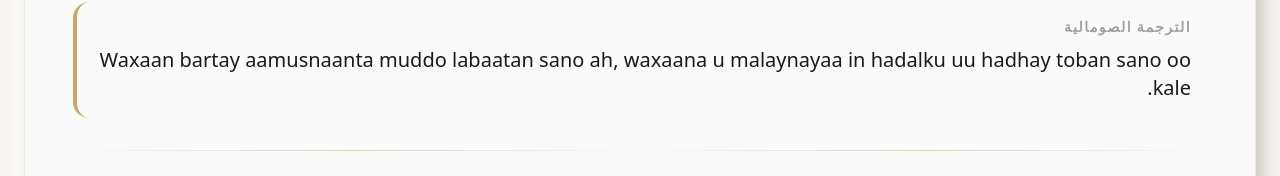
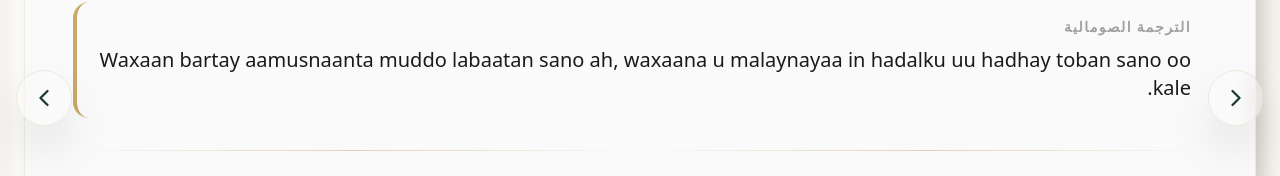
Before and after one commit to ibrahimcowke/AQWAAL-SALAF, a React (Vite) app: page /aqwaal/aqw-015 in a window 1280 px wide. Shown: the part 302-478 px from the top of the page. Built offline with nearby package versions, Linux system fonts and the light colour scheme; no server answers; the database is empty; a web font is replaced by a local one.

Commit message:
feat: enhance sayings navigation with floating arrows and home page cycling

```diff
--- a/src/pages/AqwalDetail.tsx
+++ b/src/pages/AqwalDetail.tsx
@@ -296,7 +296,7 @@ export default function AqwalDetail() {
         ))}
       </div>
 
-      {/* Navigation Buttons */}
+      {/* Navigation Buttons (Bottom) */}
       <div className={`flex items-center gap-4 mt-8 ${isArabic ? '' : 'flex-row-reverse'}`} style={{ direction: isArabic ? 'rtl' : 'ltr' }}>
         {prevId && (
           <button
@@ -325,6 +325,29 @@ export default function AqwalDetail() {
             <div className="w-10 h-10 rounded-xl bg-[var(--color-bg-alt)] flex items-center justify-center text-[var(--color-text-muted)] group-hover:text-[var(--color-primary)] transition-colors">
               <ChevronRight size={20} className={isArabic ? 'rotate-180' : ''} />
             </div>
+          </button>
+        )}
+      </div>
+
+      {/* Floating Navigation Arrows (Desktop/Tablet) */}
+      <div className="fixed inset-y-0 left-4 right-4 pointer-events-none hidden md:flex items-center justify-between z-40">
+        {prevId && (
+          <button
+            onClick={() => navigate(`/aqwaal/${prevId}`)}
+            className="pointer-events-auto w-14 h-14 rounded-full bg-[var(--color-card)]/80 backdrop-blur-md border border-[var(--color-card-border)] shadow-2xl flex items-center justify-center text-[var(--color-primary)] hover:scale-110 active:scale-95 transition-all group"
+            title={t('previous_qawl')}
+          >
+            <ChevronRight size={28} className={isArabic ? '' : 'rotate-180'} />
+          </button>
+        )}
+        <div /> {/* Spacer */}
+        {nextId && (
+          <button
+            onClick={() => navigate(`/aqwaal/${nextId}`)}
+            className="pointer-events-auto w-14 h-14 rounded-full bg-[var(--color-card)]/80 backdrop-blur-md border border-[var(--color-card-border)] shadow-2xl flex items-center justify-center text-[var(--color-primary)] hover:scale-110 active:scale-95 transition-all group"
+            title={t('next_qawl')}
+          >
+            <ChevronRight size={28} className={isArabic ? 'rotate-180' : ''} />
           </button>
         )}
       </div>
--- a/src/pages/Home.tsx
+++ b/src/pages/Home.tsx
@@ -177,9 +177,23 @@ export default function Home() {
       {/* Random Quote Widget */}
       <section className="mb-12">
         <div className="neu-card p-6 bg-gradient-to-br from-[var(--color-gold)]/5 to-transparent border-none">
-          <div className="flex items-center gap-2 mb-4 text-[var(--color-primary)]">
-            <Quote size={20} />
-            <h2 className={`font-bold text-lg m-0 ${i18n.language === 'ar' ? 'arabic-text' : ''}`}>{t('random_quote')}</h2>
+          <div className="flex items-center justify-between mb-4">
+            <div className="flex items-center gap-2 text-[var(--color-primary)]">
+              <Quote size={20} />
+              <h2 className={`font-bold text-lg m-0 ${i18n.language === 'ar' ? 'arabic-text' : ''}`}>{t('random_quote')}</h2>
+            </div>
+            <button
+              onClick={() => {
+                const available = aqwaal.filter(a => a.id !== randomQawl?.id);
+                const pool = available.length > 0 ? available : aqwaal;
+                setRandomQawl(pool[Math.floor(Math.random() * pool.length)]);
+              }}
+              className="p-2 rounded-full hover:bg-[var(--color-primary)]/10 transition-colors text-[var(--color-primary)]/60 hover:text-[var(--color-primary)] flex items-center gap-2"
+              title={t('refresh')}
+            >
+              <span className={`text-[10px] font-bold uppercase tracking-widest hidden sm:inline ${i18n.language === 'ar' ? 'arabic-text' : ''}`}>{t('refresh')}</span>
+              <RefreshCw size={14} />
+            </button>
           </div>
           <div className="flex flex-col md:flex-row items-center justify-between gap-6">
             <div className="flex-1">
```
